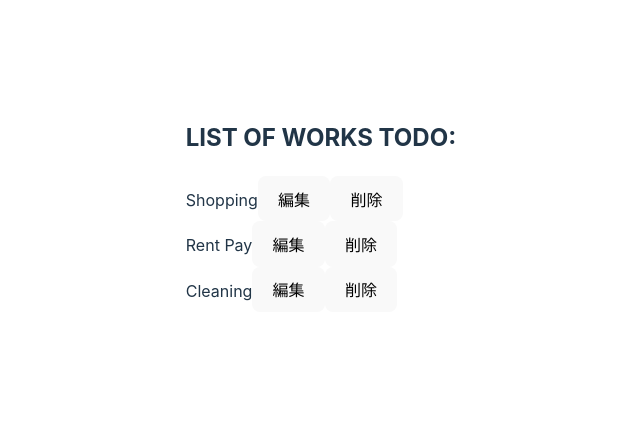
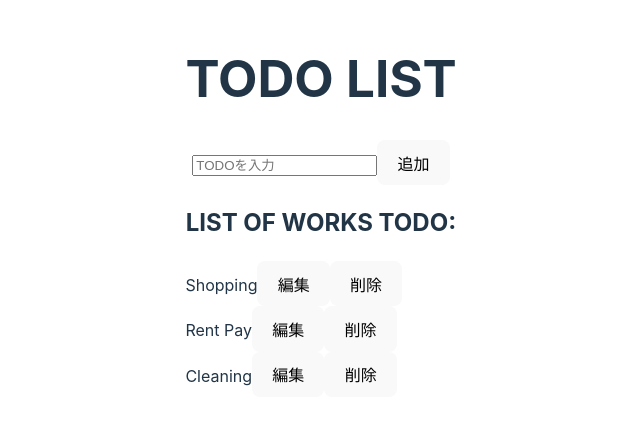
Before and after one commit to wannabehime/training_todoapp, a Vue app: page / in a window 1280 px wide. Shown: the part 186-610 px from the top of the page, without its empty margins (319-959 px from the left). Built offline with nearby package versions, Linux system fonts and the light colour scheme.

Commit message:
fix: todoの追加機能を実装。jsをtsに変換。

```diff
--- a/src/App.vue
+++ b/src/App.vue
@@ -1,12 +1,9 @@
 <script setup lang="ts">
-import TodoForm from './components/TodoForm.vue'
 import TodoList from './components/TodoList.vue'
 </script>
 
 <template>
-
   <TodoList />
-
 </template>
 
 <style scoped>
--- a/src/components/TodoForm.vue
+++ b/src/components/TodoForm.vue
@@ -1,12 +1,12 @@
-<script setup>
+<script setup lang="ts">
 import { ref } from 'vue'
 
 </script>
 
 <template>
     <h1>TODO LIST</h1>
-    <input v-model="newTodo" placeholder="Write your todo list here..." />
-    <button @click="addTodo">ADD</button>
+    <input v-model="newTodo" placeholder="TODOを入力" />
+    <button @click="addTodo">追加</button>
 </template>
 
 <style>
--- a/src/components/TodoList.vue
+++ b/src/components/TodoList.vue
@@ -1,16 +1,23 @@
-<script setup>
+<script setup lang="ts">
 import { ref } from 'vue'
+import type { Ref } from 'vue';
 
-// 現時点では固定値を挿入しています
-const todos = ref(['Shopping', 'Rent Pay', 'Cleaning'])
-
+const todos: Ref<string[]> = ref(['Shopping', 'Rent Pay', 'Cleaning']) // todoリスト配列。型を追加
+const newTodo: Ref<string> = ref('')// 追加する新たなtodo
+function addTodo(): void{ // 追加ボタンをバインドする関数
+    todos.value.push(newTodo.value)
+}
 </script>
 
 <template>
+    <h1>TODO LIST</h1>
+    <input v-model="newTodo" placeholder="TODOを入力" /> <!--入力内容をnewTodoと同期-->
+    <button @click="addTodo">追加</button> <!--新しいtodoの追加-->
+
     <h2>LIST OF WORKS TODO:</h2>
-    <ul id="todo-list">
+    <ul id="todo-list"> <!--todoリスト-->
         <li v-for="(todo, index) in todos" :key="index">
-            <!-- 現時点ではボタンは機能しません -->
+            <!--現時点ではボタンは機能しません-->
             {{ todo }}<button>編集</button><button>削除</button>
         </li>
     </ul>
```
